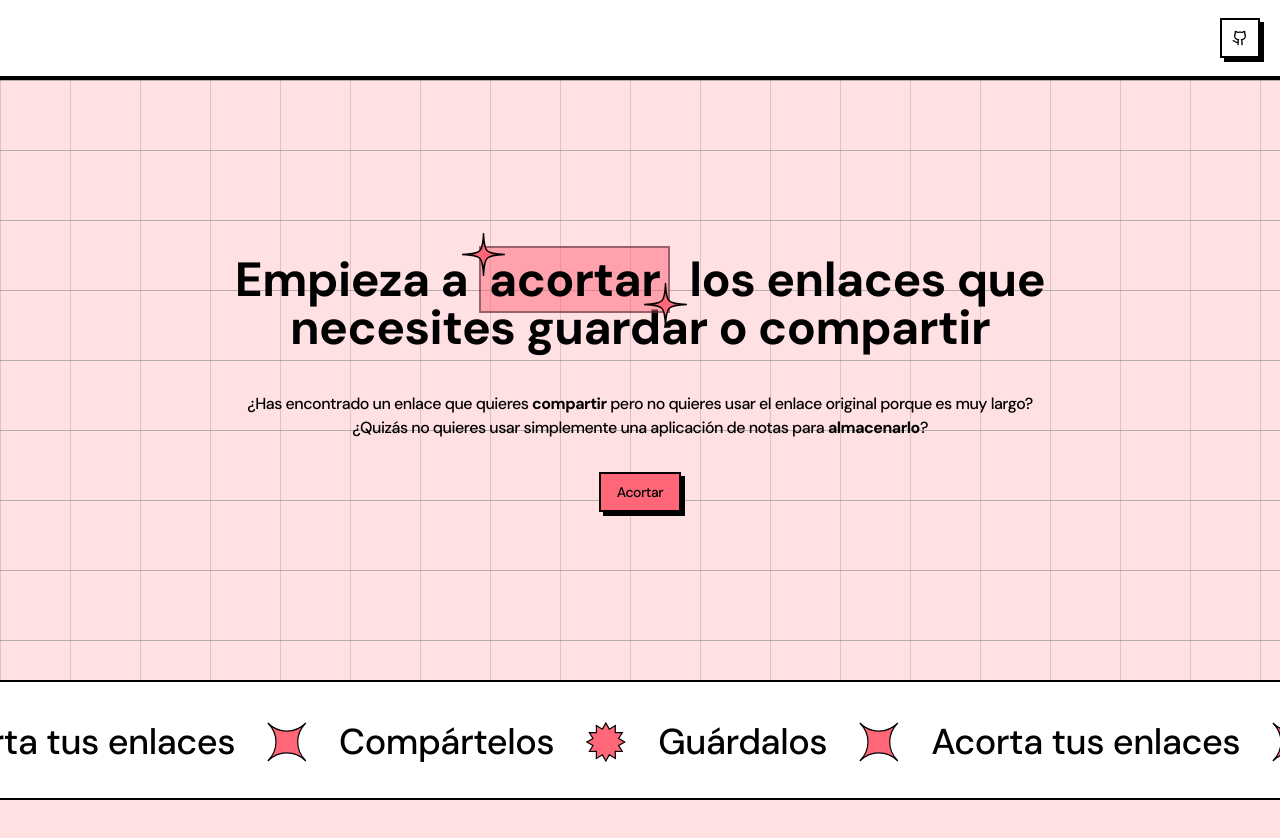
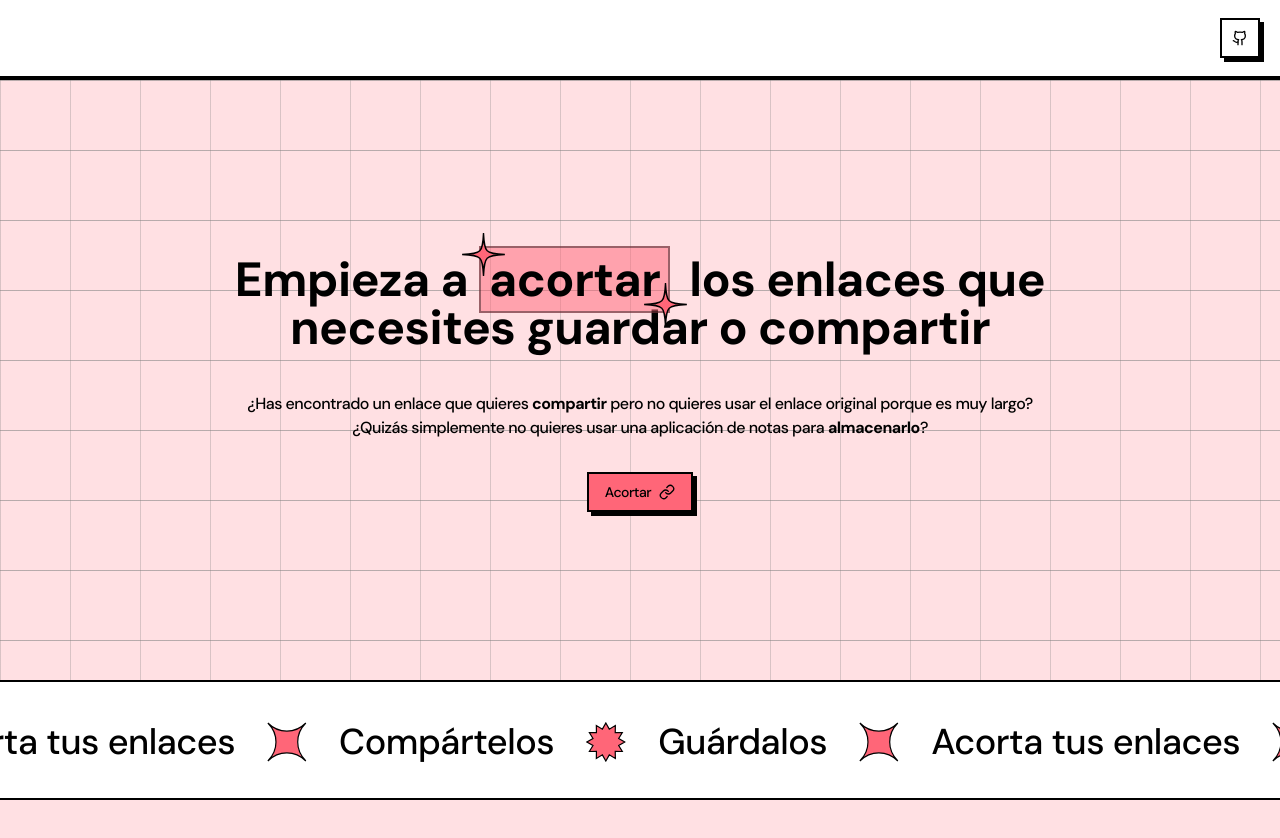
Before and after one commit to dieguedev/diegue.link, a Next.js app: page / in a window 1280 px wide. Shown: the top 838 px of the page. Built offline with nearby package versions, Linux system fonts and the light colour scheme.

Commit message:
chore: Mejora redacción del subtítulo

```diff
--- a/app/page.tsx
+++ b/app/page.tsx
@@ -5,6 +5,7 @@ import { Navbar } from '@/components/ui/navbar';
 import StarWithStroke from '@/components/ui/starWithStroke';
 
 import { Github } from 'lucide-react';
+import { Link } from 'lucide-react';
 
 export default function Home() {
   return (
@@ -27,12 +28,14 @@ export default function Home() {
             <p className="text-center mb-4 md:mb-6 p-2">
               ¿Has encontrado un enlace que quieres{' '}
               <span className="font-bold">compartir</span> pero no quieres usar
-              el enlace original porque es muy largo? ¿Quizás no quieres usar
-              simplemente una aplicación de notas para{' '}
+              el enlace original porque es muy largo? ¿Quizás simplemente no
+              quieres usar una aplicación de notas para{' '}
               <span className="font-bold">almacenarlo</span>?
             </p>
             <div className="flex justify-center">
-              <Button>Acortar</Button>
+              <Button>
+                Acortar <Link />
+              </Button>
             </div>
           </div>
         </div>
```
